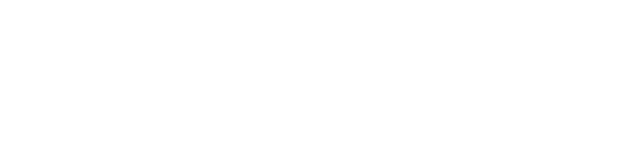
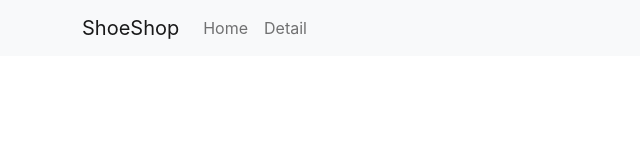
Before and after one commit to devchosil/shoeshop, a plain HTML site: page index.html in a window 1280 px wide. Shown: the whole page, without its empty margins (0-640 px from the left). Drawn offline with nearby package versions, Linux system fonts and the light colour scheme; the site is published under a folder, as on GitHub Pages, so addresses that start at the root find nothing.

Commit message:
Update index.html
css, js파일 경로 수정

```diff
--- a/index.html
+++ b/index.html
@@ -1 +1 @@
-<!doctype html><html lang="en"><head><meta charset="utf-8"/><link rel="icon" href="/favicon.ico"/><meta name="viewport" content="width=device-width,initial-scale=1"/><meta name="theme-color" content="#000000"/><meta name="description" content="Web site created using create-react-app"/><link rel="apple-touch-icon" href="/logo192.png"/><link rel="manifest" href="/manifest.json"/><link href="https://cdn.jsdelivr.net/npm/bootstrap@5.1.3/dist/css/bootstrap.min.css" rel="stylesheet" integrity="sha384-1BmE4kWBq78iYhFldvKuhfTAU6auU8tT94WrHftjDbrCEXSU1oBoqyl2QvZ6jIW3" crossorigin="anonymous"><title>React App</title><script defer="defer" src="/static/js/main.b864f0fc.js"></script><link href="/static/css/main.7c324bab.css" rel="stylesheet"></head><body><noscript>You need to enable JavaScript to run this app.</noscript><div id="root"></div></body></html>
+<!doctype html><html lang="en"><head><meta charset="utf-8"/><link rel="icon" href="/favicon.ico"/><meta name="viewport" content="width=device-width,initial-scale=1"/><meta name="theme-color" content="#000000"/><meta name="description" content="Web site created using create-react-app"/><link rel="apple-touch-icon" href="./logo192.png"/><link rel="manifest" href="./manifest.json"/><link href="https://cdn.jsdelivr.net/npm/bootstrap@5.1.3/dist/css/bootstrap.min.css" rel="stylesheet" integrity="sha384-1BmE4kWBq78iYhFldvKuhfTAU6auU8tT94WrHftjDbrCEXSU1oBoqyl2QvZ6jIW3" crossorigin="anonymous"><title>React App</title><script defer="defer" src="./static/js/main.b864f0fc.js"></script><link href="./static/css/main.7c324bab.css" rel="stylesheet"></head><body><noscript>You need to enable JavaScript to run this app.</noscript><div id="root"></div></body></html>
```
